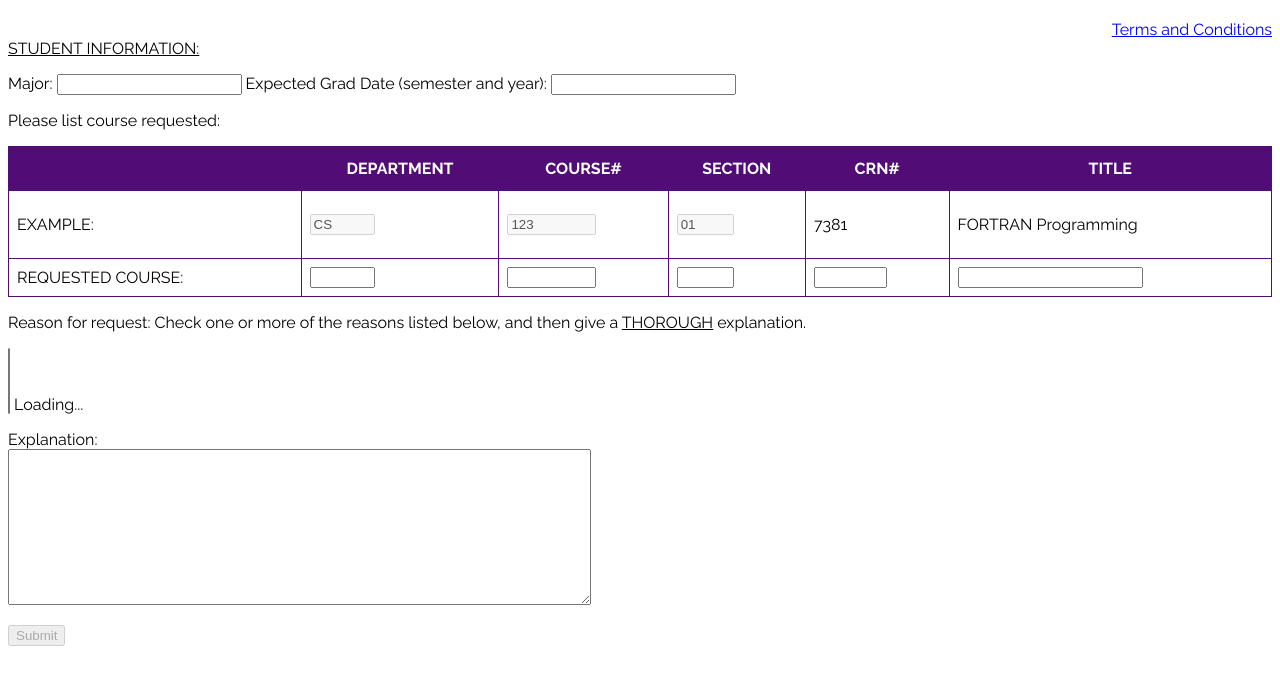
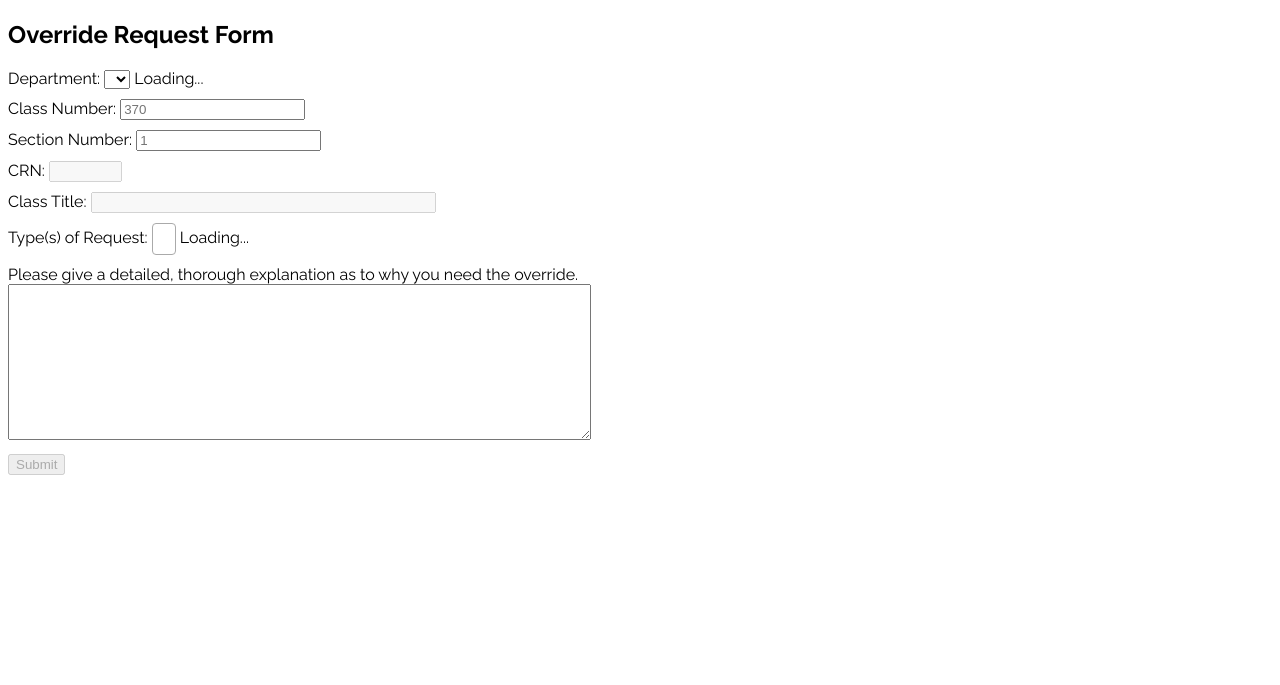
Before and after one commit to uabutler/orts, a PHP site: page /studentForm.html in a window 1280 px wide. Shown: the part 56-741 px from the top of the page. Run offline with PHP 8.4, Linux system fonts and the light colour scheme; lists and menus that the app fills with data are empty.

Commit message:
Update Student Form and mock api with presumptive endpoints

```diff
--- a/html/assets/css/style.css
+++ b/html/assets/css/style.css
@@ -204,12 +204,6 @@ label.hide{
     text-align: right;
 }
 
-#emphasized {
-    font-style: italic;
-    font-weight: bolder;
-}
-
-
 #requestInformation {
     margin-top: 10px;
     margin-bottom: 10px;
@@ -251,3 +245,7 @@ label.hide{
     font-style: italic;
     font-size: small;
 }
+
+.block{
+    display: block;
+}
--- /dev/null
+++ b/html/assets/js/studentForm.js
@@ -0,0 +1,97 @@
+$(document).ready(function() {
+  /* Load Departments */
+  $.ajax(
+    BASE_URL+"/departments",
+    {
+      success: function(data, status, xhr){
+        data = $.parseJSON(data);
+        $(data).each(function(){
+          $("#department").append("<option value='" + this + "'>" + this + "</option>");
+        });
+        // Sort reasons
+        var select = $('#department');
+        select.html(select.find('option').sort(function(x, y) {
+          // to change to descending order switch "<" for ">"
+          return $(x).text() > $(y).text() ? 1 : -1;
+        }));
+        $("#department").prop("disabled", false);
+        $("#departmentLoading").css("display", "none");
+      },
+      failure: function(data, status, xhr){
+        data = $.parseJSON(data);
+        //TODO
+        console.log("status: " + status + "; data: " + data);
+      }
+    }
+  );
+    /* Load Types */
+    $.ajax(
+      BASE_URL+"/requests/types",
+      {
+        success: function(data, status, xhr){
+          data = $.parseJSON(data);
+          $(data).each(function(){
+            $("#type").append("<option value='" + this + "'>" + this + "</option>");
+          });
+          // Sort reasons
+          var select = $('#type');
+          select.html(select.find('option').sort(function(x, y) {
+            // to change to descending order switch "<" for ">"
+            return $(x).text() > $(y).text() ? 1 : -1;
+          }));
+          $("#type").prop("disabled", false);
+          $("#typeLoading").css("display", "none");
+        },
+        failure: function(data, status, xhr){
+          data = $.parseJSON(data);
+          //TODO
+          console.log("status: " + status + "; data: " + data);
+        }
+      }
+    );
+
+  $("#type").select2({
+    multiple: true,
+    closeOnSelect: true,
+    width: 'auto',
+    dropdownAutoWidth: 'true'
+  });
+
+  //initially clear select otherwise first option is selected
+  // can also set default value(s) here
+  // ex .val(["2020-08", "2020-07"])
+  $('.select2').val(null).trigger('change');
+
+  // Deal with loading CRN and Title
+  $("#department, #classnumber, #sectionnumber").change(function(){
+    if($("#department").val() != "zzzdefault" &&
+       $("#classnumber").val() != "" &&
+       $("#sectionnumber").val() != ""){
+        /* Load class info */
+        $.ajax(
+          BASE_URL+"/courses",
+          {
+            data: JSON.stringify({
+              department: $("#department").val(),
+              number: $("#classnumber").val(),
+              section: $("#sectionnumber").val()
+            }),
+            success: function(data, status, xhr){
+              console.log(data);
+              data = $.parseJSON(data);
+              $("#crn").val(data.crn);
+              $("#classtitle").val(data.title);
+            },
+            failure: function(data, status, xhr){
+              data = $.parseJSON(data);
+              //TODO
+              console.log("status: " + status + "; data: " + data);
+            }
+          }
+        );
+    } else {
+      $("#crn").val("");
+      $("#classtitle").val("");
+    }
+  });
+});
--- a/html/studentForm.html
+++ b/html/studentForm.html
@@ -1,10 +1,23 @@
 <!DOCTYPE html>
 <html lang="en">
+
 <head>
     <meta charset="UTF-8">
     <meta name="viewport" content="width=device-width, initial-scale=1.0">
-        <title>Truman State MCS Override Request Form</title>
+    <script src="assets/js/jquery-3.5.1.min.js"></script>
+    <!-- Form Validation -->
+    <script src="assets/js/validation/jquery.validate.min.js"></script>
+    <script src="assets/js/validation/additional-methods.min.js"></script>
+    <!-- Select2 plugin -->
+    <link rel="stylesheet" type="text/css" href="assets/css/select2.min.css">
+    <script src="assets/js/select2.min.js"></script>
+    <!-- Local JS -->
+    <script src="assets/js/common.js"></script>
+    <script src="assets/js/studentForm.js"></script>
+    <!--Local CSS-->
     <link rel="stylesheet" href="assets/css/style.css">
+    <title>Request Form | Truman State MCS Overrides</title>
+
 </head>
 
 <body>
@@ -19,88 +32,50 @@
         </nav>
     </header>
     <main>
-            <section id="studentInfo">
-                <p>
-                    <div id="termAndCond"><a href="overrideRequestTermsAndConditions.html" target="popup">Terms and Conditions</a></div>
-                    <u>STUDENT INFORMATION:</u>
-                </p>
-                <form action="cgi-bin/override.pl" method="post">
-                    <label for="major">Major: </label>
-                    <!--REQUIRES API ENDPOINT INFORMATION-->
-                    <!--OPTIONS IN DROPDOWN ARE ONLY FOR DEMO-->
-                    <form action="/action_page.php">
-                    <input list="majors" type="inputText" name="browser">
-                    <datalist id="majors">
-                        <option value="Computer Science">
-                        <option value="Mathematics">
-                        <option value="Statistics">
-                    </datalist>
-                    <label for="grad">Expected Grad Date (semester and year): </label>
-                        <input required="required" name="grad" type="inputText" value="" id="grad" onkeypress="return event.keyCode!=13">
+        <h2>Override Request Form</h2>
+        <section id="requestedCourse">
+            <form action="" id="requestForm">
+                <div class="formElement">
+                    <label for="department">Department: </label>
+                    <select name="department" id="department">
+                            <option value="zzzdefault">&nbsp;</option>
+                    </select>
+                        <span id="departmentLoading">Loading...</span>
+                </div>
+                <div class="formElement">
+                    <label for="classnumber">Class Number: </label>
+                    <input type="number" name="classnumber" id="classnumber" placeholder="370">
+                </div>
+                <div class="formElement">
+                    <label for="sectionnumber">Section Number: </label>
+                    <input type="number" name="sectionnumber" id="sectionnumber" placeholder="1">
+                </div>
+                <div class="formElement">
+                    <label for="crn">CRN: </label>
+                    <input type="text" name="crn" id="crn" size="6" disabled>
+                </div>
+                <div class="formElement">
+                    <label for="classtitle">Class Title: </label>
+                    <input type="text" name="classtitle" id="classtitle" size="40" disabled>
+                </div>
+                <div class="formElement">
+                    <label for="type">Type(s) of Request: </label>
+                    <select name="type" id="type" class="select2" multiple required>
+                        </select>
+                    <span id="typeLoading">Loading...</span>
+                </div>
+                <div class="formElement">
+                    <label for="explanation" class="block">Please give a detailed, thorough explanation as to why you need the override.</label>
+                    <textarea name="explanation" id="explanation" cols="70" rows="10"></textarea>
+                </div>
+                <div class="formElement">
+                    <input type="submit" value="Submit" disabled>
+                </div>
+
             </form>
-
         </section>
-
-            <section id="requestedCourse">
-                <p>Please list course requested:</p>
-                <table>
-                    <tbody>
-                        <tr>
-                            <th> <!--Empty Cell for Space--> </th>
-                            <th>DEPARTMENT</th>
-                            <th>COURSE#</th>
-                            <th>SECTION</th>
-                            <th>CRN#</th>
-                            <th>TITLE</th>
-                        </tr>
-                        <tr>
-                            <td>EXAMPLE:</td>
-                            <td><input name="exdep" type="extext" value="CS " disabled="disabled" size="5"></td>
-                            <td><input name="excou" type="extext" value="123" disabled="disabled" size="8"></td>
-                            <td><input name="exsec" type="extext" value="01" disabled="disabled" size="4"></td>
-                            <td><p>7381</p></td>
-                            <td> <p>FORTRAN Programming</p></td>
-                        </tr>
-                        <tr>
-                            <td>REQUESTED COURSE:</td>
-                            <td>
-                                <!--REQUIRES API ENDPOINT INFORMATION-->
-                                <!--OPTIONS IN DROPDOWN ARE ONLY FOR DEMO-->
-                                <form action="/action_page.php">
-                                    <input list="majors" type="inputText" name="department" size="5">
-                                    <datalist id="majors">
-                                    <option value="Computer Science(CS)">
-                                    <option value="Mathematics(MATH)">
-                                    <option value="Statistics(STAT)">
-                                    </datalist>
-                                </form>
-                            </td>
-                            <td><input name="courseNum" type="inputText" value="" size="8" onkeypress="return event.keyCode!=13"></td>
-                            <td><input name="section" type="inputText" value="" size="4" onkeypress="return event.keyCode!=13"></td>
-                            <td><input name="crn" type="inputText" value="" size="6" onkeypress="return event.keyCode!=13"></td>
-                            <td><input name="title" type="inputText" value="" onkeypress="return event.keyCode!=13"></td></tr>
-                    </tbody>
-                </table>
-            </section>
-
-            <section id="requestedExplanation">
-                <p>Reason for request: Check one or more of the reasons listed below, and then give a <u>THOROUGH</u> explanation.</p>
-                <select name="reasonSelection" class="select2" multiple>
-
-                </select>
-                <span id="reasonLoading">Loading...</span>
-                <p>
-                    <label for="explanation">Explanation:</label>
-                    <br>
-                    <textarea name="explanation" cols="70" rows="10" id="explanation"></textarea>
-                </p>
-                <p>
-                    <input name="submit" type="submit" value="Submit" disabled="disabled" id="submit">
-                </p>
-            </section>
-
-
     </main>
 
 </body>
+
 </html>
```
Also changed, not shown: group/front-end/mockoon_config.json (+74 -13 lines), html/assets/js/studentProfile.js (+12 -0 lines). Lines whose indentation alone changed are shown as unchanged.
